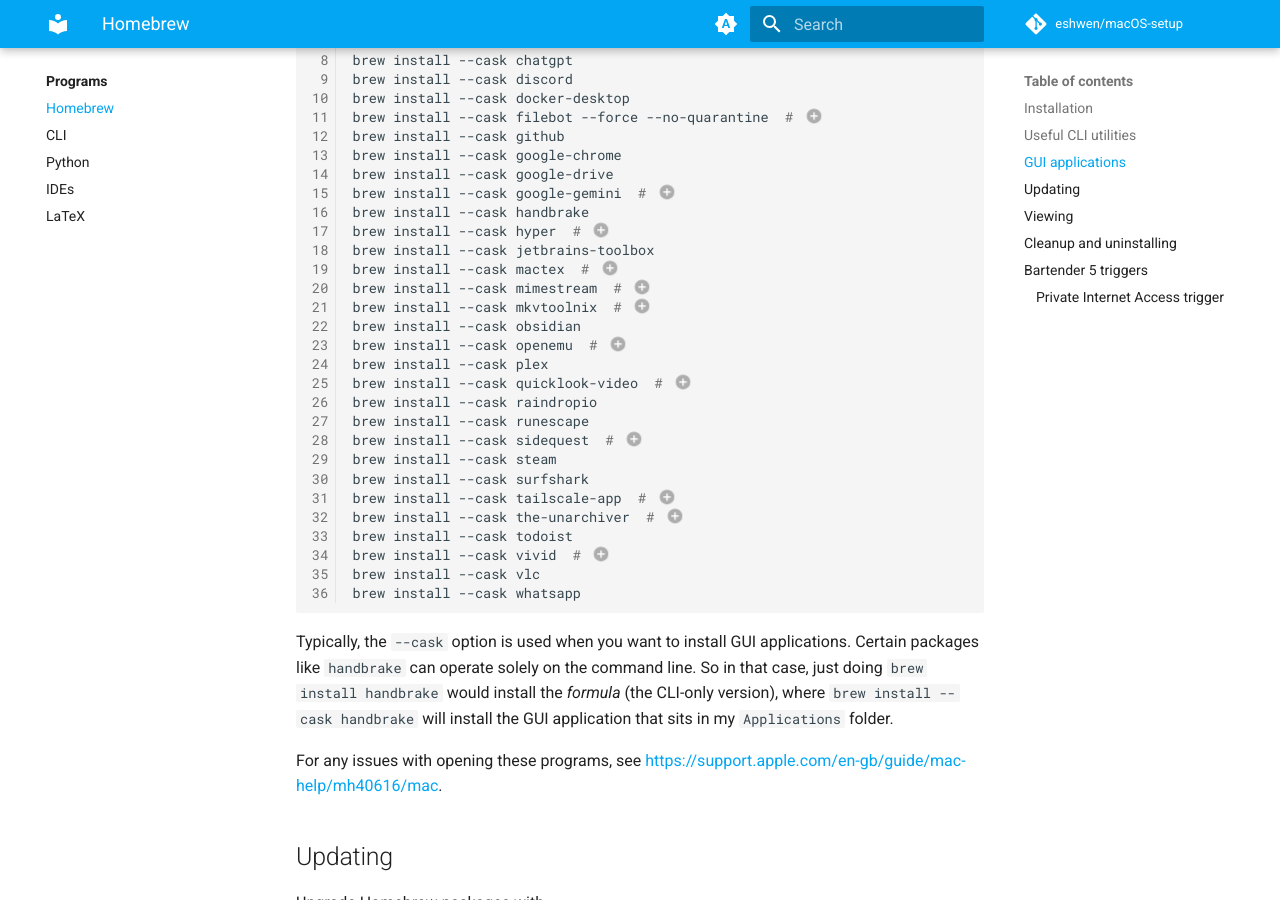
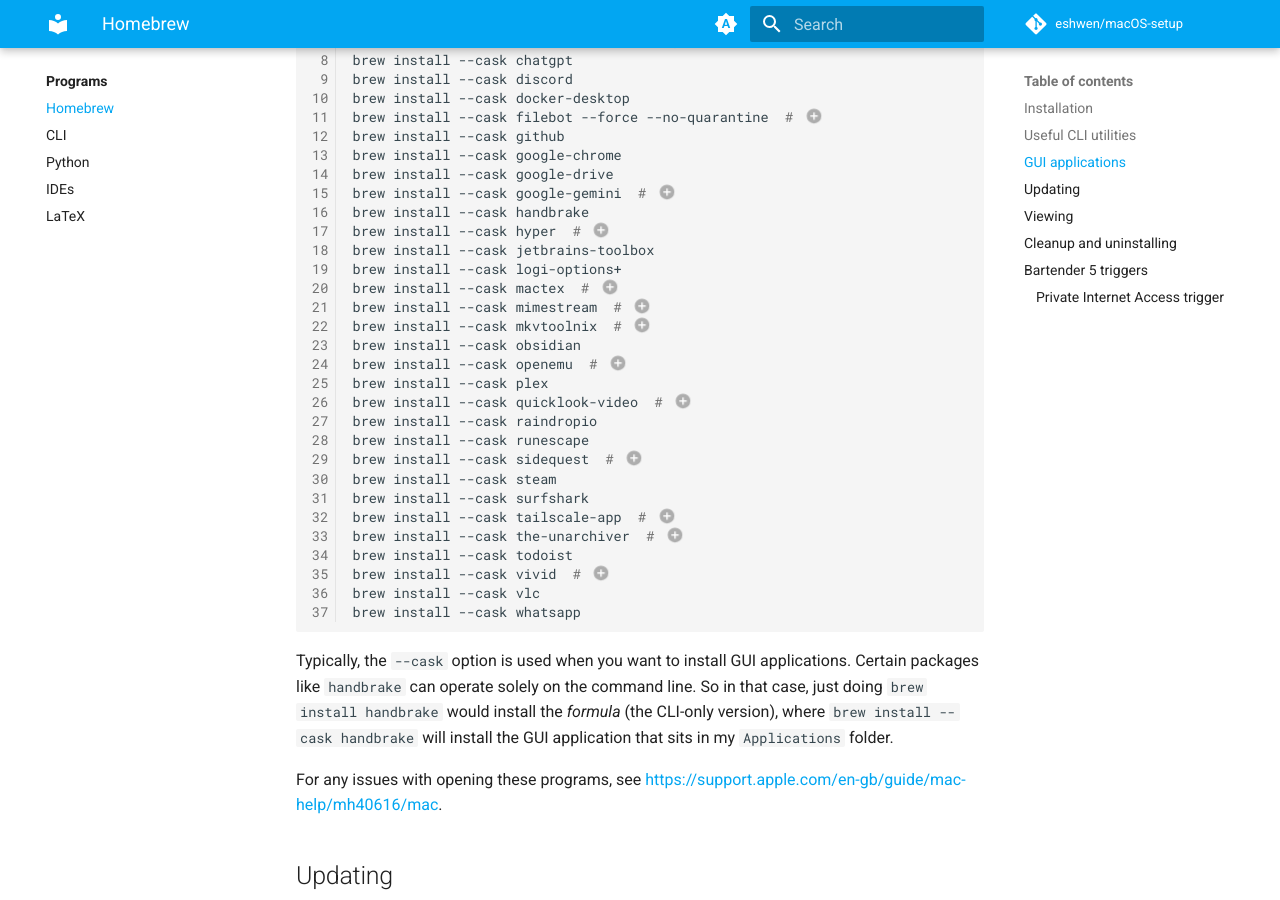
Before and after one commit to eshwen/macOS-setup, an MkDocs documentation site: the page built from docs/programs/homebrew.md, in a window 1280 px wide and 900 px high, scrolled down 1035 px. Built offline with MkDocs 1.6.1 and Material for MkDocs 9.7.7, drawn with Linux system fonts in a browser that asks for light colours; comment, search, counter and statistics services are not loaded; the version menu is left out.

Commit message:
Add logi-options installation command to homebrew.md

```diff
--- a/docs/programs/homebrew.md
+++ b/docs/programs/homebrew.md
@@ -62,6 +62,7 @@
 brew install --cask handbrake
 brew install --cask hyper  # (6)
 brew install --cask jetbrains-toolbox
+brew install --cask logi-options+
 brew install --cask mactex  # (7)
 brew install --cask mimestream  # (8)
 brew install --cask mkvtoolnix  # (9)
```
